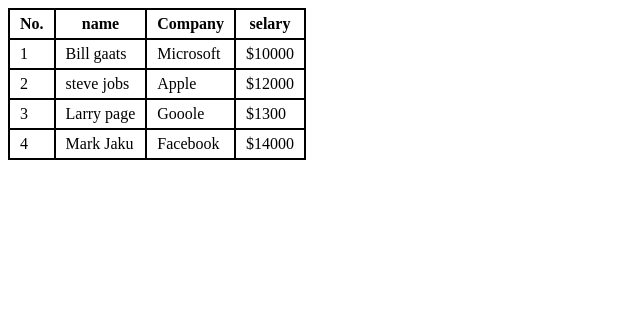
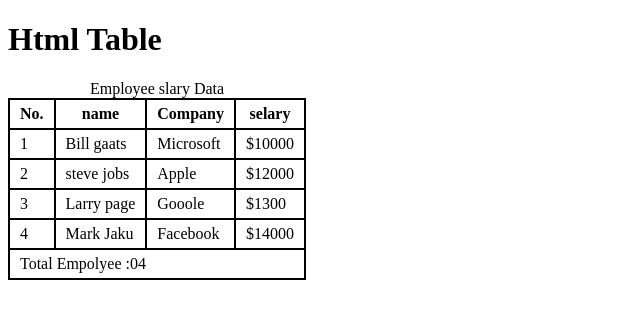
Before and after one commit to hemelprogramming/form-create, a plain HTML site: page table.html in a window 1280 px wide. Shown: the whole page, without its empty margins (0-640 px from the left). Drawn offline with Linux system fonts and the light colour scheme.

Commit message:
added new content

```diff
--- a/table.html
+++ b/table.html
@@ -20,7 +20,9 @@
 </head>
 
 <body>
+  <h1>Html Table</h1>
   <table>
+    <caption>Employee slary Data</caption>
     <thead>
       <tr>
         <th>No.</th>
@@ -56,6 +58,11 @@
       </tr>
 
     </tbody>
+    <tfoot>
+      <tr>
+        <td colspan="4">Total Empolyee :04</td>
+      </tr>
+    </tfoot>
   </table>
 </body>
 
```
